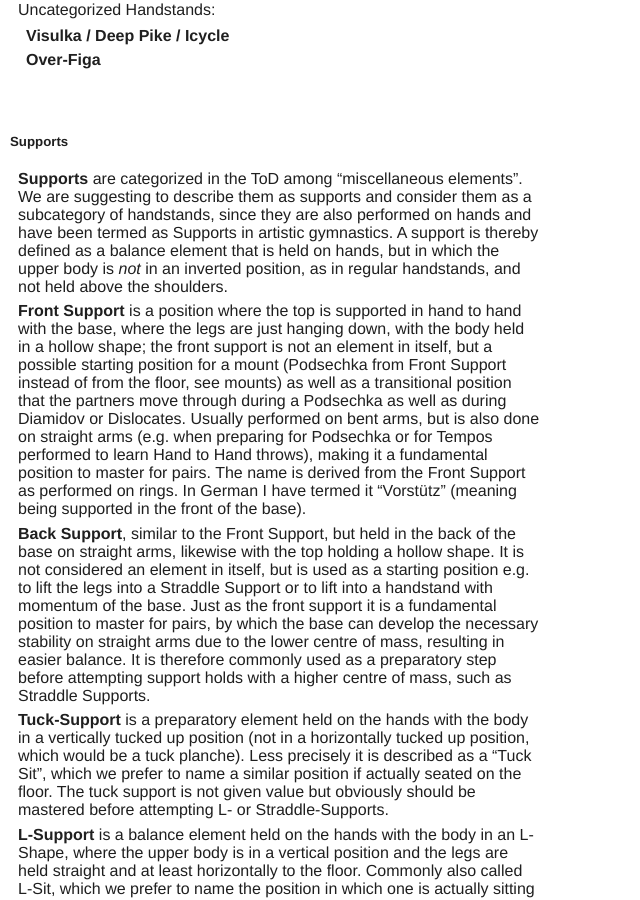
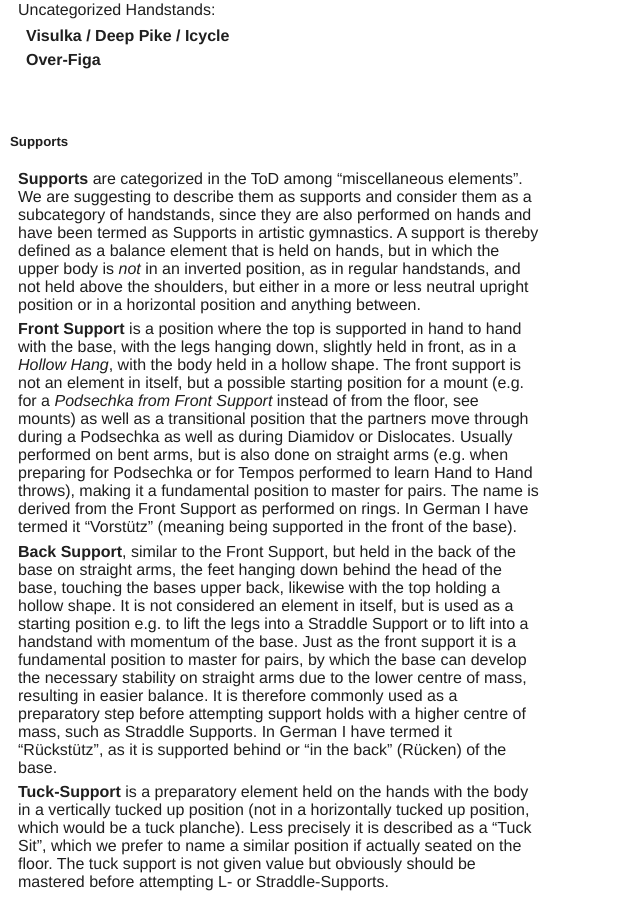
Before and after one commit to floshin/acrolib, a Jekyll site: the page built from glossary.md, in a window 1280 px wide and 900 px high, scrolled down 3347 px. Shown: the whole window, without its empty margins (0-640 px from the left). Built offline with Jekyll 4.4.1, drawn with Linux system fonts in a browser that asks for light colours; our own code applies the rules of GitHub Pages for plain Markdown files; some of the changed text lies outside the part shown.

Commit message:
Update glossary.md

```diff
--- a/glossary.md
+++ b/glossary.md
@@ -134,9 +134,9 @@ We divide the Acrobatic terms into the following categories according to the cat
 
 ##### Supports
 
-* **Supports** are categorized in the ToD among "miscellaneous elements". We are suggesting to describe them as supports and consider them as a subcategory of handstands, since they are also performed on hands and have been termed as Supports in artistic gymnastics. A support is thereby defined as a balance element that is held on hands, but in which the upper body is *not* in an inverted position, as in regular handstands, and not held above the shoulders.
-* **Front Support** is a position where the top is supported in hand to hand with the base, where the legs are just hanging down, with the body held in a hollow shape; the front support is not an element in itself, but a possible starting position for a mount (Podsechka from Front Support instead of from the floor, see mounts) as well as a transitional position that the partners move through during a Podsechka as well as during Diamidov or Dislocates. Usually performed on bent arms, but is also done on straight arms (e.g. when preparing for Podsechka or for Tempos performed to learn Hand to Hand throws), making it a fundamental position to master for pairs. The name is derived from the Front Support as performed on rings. In German I have termed it "Vorstütz" (meaning being supported in the front of the base).
-* **Back Support**, similar to the Front Support, but held in the back of the base on straight arms, likewise with the top holding a hollow shape. It is not considered an element in itself, but is used as a starting position e.g. to lift the legs into a Straddle Support or to lift into a handstand with momentum of the base. Just as the front support it is a fundamental position to master for pairs, by which the base can develop the necessary stability on straight arms due to the lower centre of mass, resulting in easier balance. It is therefore commonly used as a preparatory step before attempting support holds with a higher centre of mass, such as Straddle Supports.
+* **Supports** are categorized in the ToD among "miscellaneous elements". We are suggesting to describe them as supports and consider them as a subcategory of handstands, since they are also performed on hands and have been termed as Supports in artistic gymnastics. A support is thereby defined as a balance element that is held on hands, but in which the upper body is *not* in an inverted position, as in regular handstands, and not held above the shoulders, but either in a more or less neutral upright position or in a horizontal position and anything between.
+* **Front Support** is a position where the top is supported in hand to hand with the base, with the legs hanging down, slightly held in front, as in a *Hollow Hang*, with the body held in a hollow shape. The front support is not an element in itself, but a possible starting position for a mount (e.g. for a *Podsechka from Front Support* instead of from the floor, see mounts) as well as a transitional position that the partners move through during a Podsechka as well as during Diamidov or Dislocates. Usually performed on bent arms, but is also done on straight arms (e.g. when preparing for Podsechka or for Tempos performed to learn Hand to Hand throws), making it a fundamental position to master for pairs. The name is derived from the Front Support as performed on rings. In German I have termed it "Vorstütz" (meaning being supported in the front of the base).
+* **Back Support**, similar to the Front Support, but held in the back of the base on straight arms, the feet hanging down behind the head of the base, touching the bases upper back, likewise with the top holding a hollow shape. It is not considered an element in itself, but is used as a starting position e.g. to lift the legs into a Straddle Support or to lift into a handstand with momentum of the base. Just as the front support it is a fundamental position to master for pairs, by which the base can develop the necessary stability on straight arms due to the lower centre of mass, resulting in easier balance. It is therefore commonly used as a preparatory step before attempting support holds with a higher centre of mass, such as Straddle Supports. In German I have termed it "Rückstütz", as it is supported behind or "in the back" (Rücken) of the base.
 * **Tuck-Support** is a preparatory element held on the hands with the body in a vertically tucked up position (not in a horizontally tucked up position, which would be a tuck planche). Less precisely it is described as a "Tuck Sit", which we prefer to name a similar position if actually seated on the floor. The tuck support is not given value but obviously should be mastered before attempting L- or Straddle-Supports.
 * **L-Support** is a balance element held on the hands with the body in an L-Shape, where the upper body is in a vertical position and the legs are held straight and at least horizontally to the floor. Commonly also called L-Sit, which we prefer to name the position in which one is actually sitting on the floor. Another name for this element is "Pike Lever", as the body is held in a piked position. We do not prefer this description, because the body can be held in a piked position in these three different ways; a V-Support would also be a piked lever, just as the Visulka as the other extreme. Therefore we would choose "Pike Levers" as a categorisation of different Support Holds in a piked position. There are two variations and progression forms of the L-Support which are both useful and important for higher level skills:
    * **Advanced L-Support with higher hips**, where the legs are horizontally to the floor, but both the hips and legs are in more distance to the floor, e.g. at the elbow level. This progression develops the necessary compression strength for L-Press to Handstand on the floor.
@@ -186,6 +186,8 @@ We divide the Acrobatic terms into the following categories according to the cat
      * Israelian Style: ...
   * **Roll-Down** is an advanced base motion only possible with the top held in one arm, which is a transition from standing or kneeling to lying through a forward roll, while keeping the balancing arm overhead, which requires extraordinary shoulder stability and strength. In its easiest forms it is done with the top held at the leg in a lying split or scorpion, which doesn't require much balance from the base; in its most extreme form it is done with the top in a one arm handstand, which requires tremendous balancing skill. While being hard, the opposite motion, the *Roll-Up*, is much harder to do.
   * **Roll-Up**, a base motion from lying to kneeling and eventually standing (but one can also move to a different position after reaching the half-kneeling position, e.g. sliding into splits); it is basically a reversed *Roll-Down* and significantly more difficult.
+  * **Turn-Around** is a motion in which the base holds the top in his hands in a lying position and turns around sideways either from *prone* to *supine* or from *supine* to *prone* (in other words: from belly to back or from back to belly), whereas in the prone position the arms are always bent, while in the supine position the arms can be bent or straight and have to be straightened to some degree during the motion.
+  *
 
 
 * **Top Motions**
```
Also changed, not shown: other parts of glossary.md (+5 -5 lines).
